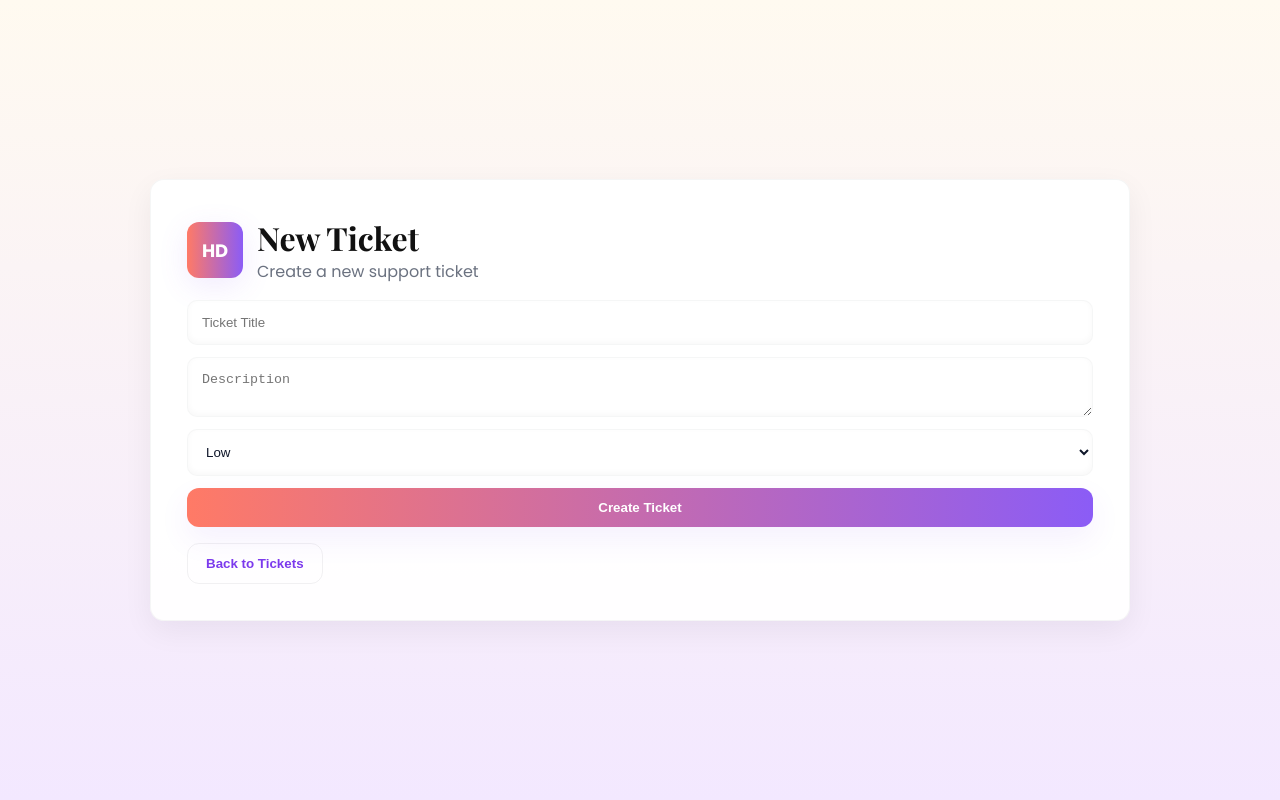
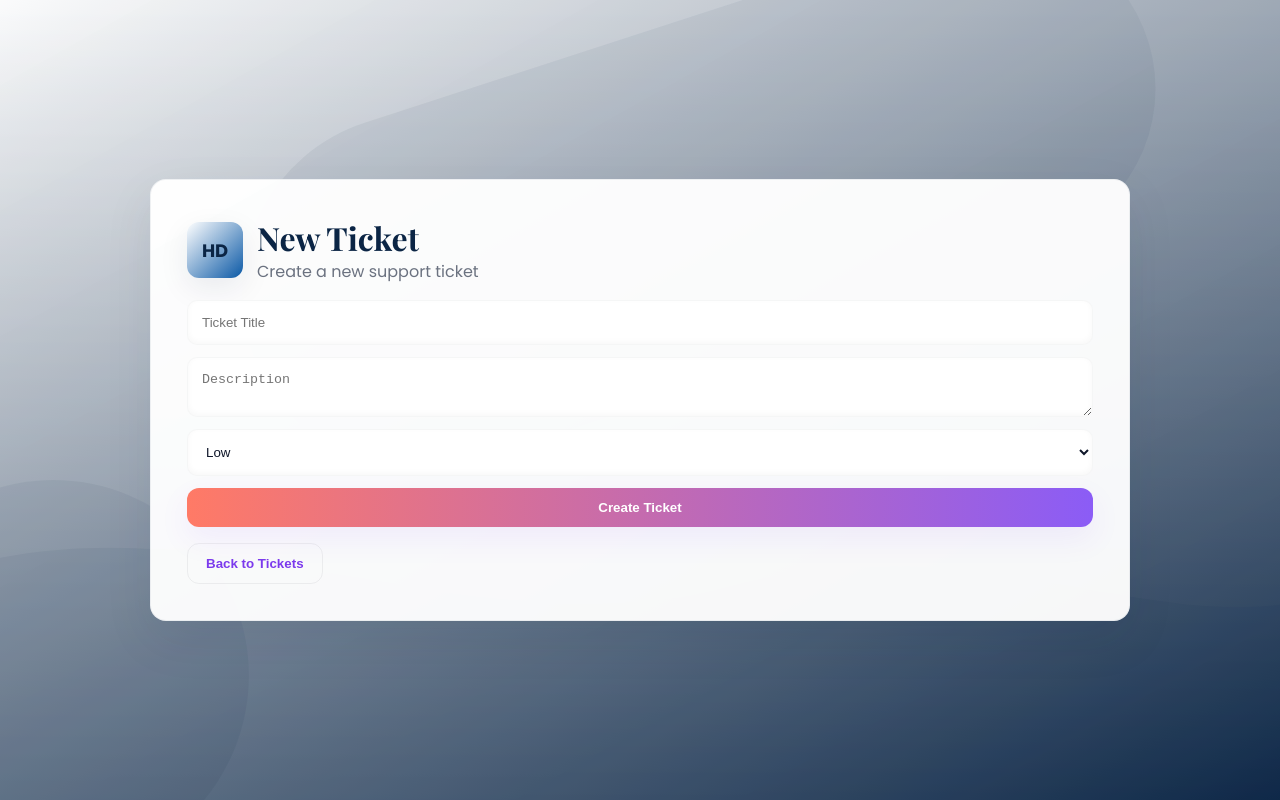
Before and after one commit to zaidkazmi/Help-Desk-Mini, a website: page public/new.html in a window 1280 px wide. Drawn offline with nearby package versions, Linux system fonts and the light colour scheme; sample sign-in values are in the browser's storage.

Commit message:
UI: white->dark-blue gradient, add bg illustration and refine card contrast

```diff
--- a/public/styles.css
+++ b/public/styles.css
@@ -17,14 +17,16 @@
 *{box-sizing:border-box}
 body{
   font-family: 'Poppins', system-ui, -apple-system, 'Segoe UI', Roboto, 'Helvetica Neue', Arial;
-  margin:0;min-height:100vh;color:#111;background:linear-gradient(180deg,var(--bg-start),var(--bg-end));-webkit-font-smoothing:antialiased;
+  margin:0;min-height:100vh;color:#0b2545;background:linear-gradient(180deg,#ffffff 0%, #0b2545 100%);-webkit-font-smoothing:antialiased;
+  background-attachment: fixed; background-size: cover; position:relative; overflow-x:hidden;
 }
 
-.site{min-height:100vh;display:flex;align-items:center;justify-content:center;padding:48px}
-.card{background:var(--card-bg);border-radius:14px;border:1px solid var(--soft-border);box-shadow:0 10px 30px rgba(16,24,40,0.06);padding:36px;max-width:980px;width:100%}
+.site{min-height:100vh;display:flex;align-items:center;justify-content:center;padding:48px;position:relative}
+.site::before{content:'';position:absolute;inset:0;z-index:0;opacity:0.9;background-image:url('/assets/bg-illustration.svg');background-repeat:no-repeat;background-position:center center;background-size:cover;filter:blur(0px)}
+.card{background:rgba(255,255,255,0.96);border-radius:16px;border:1px solid rgba(11,37,69,0.06);box-shadow:0 18px 50px rgba(11,37,69,0.08);padding:36px;max-width:980px;width:100%;position:relative;z-index:1}
 h1,h2{margin:0;font-family:'Playfair Display', serif}
 .brand{display:flex;align-items:center;gap:14px}
-.logo{width:56px;height:56px;border-radius:12px;background:var(--accent-grad);display:flex;align-items:center;justify-content:center;color:#fff;font-weight:800;font-size:18px;box-shadow:0 8px 30px rgba(139,92,246,0.12)}
+.logo{width:56px;height:56px;border-radius:12px;background:linear-gradient(135deg,#ffffff,#0b59a6);display:flex;align-items:center;justify-content:center;color:#0b2545;font-weight:800;font-size:18px;box-shadow:0 10px 30px rgba(11,37,69,0.08)}
 .row{display:flex;gap:28px}
 .col{flex:1}
 form{display:grid;gap:12px}
```
Also changed, not shown: public/assets/bg-illustration.svg (added).
